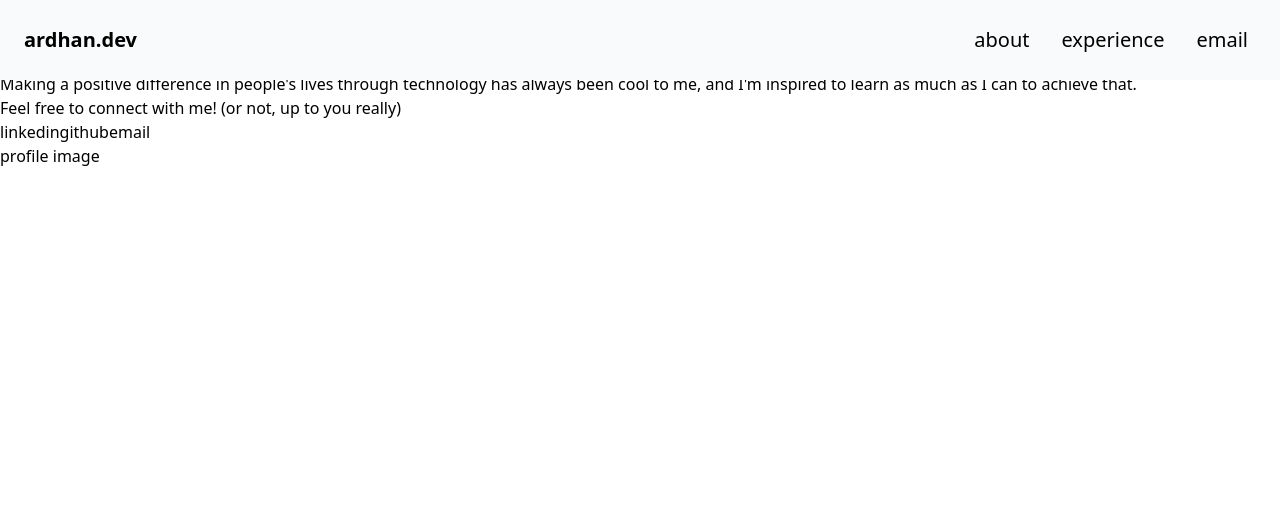
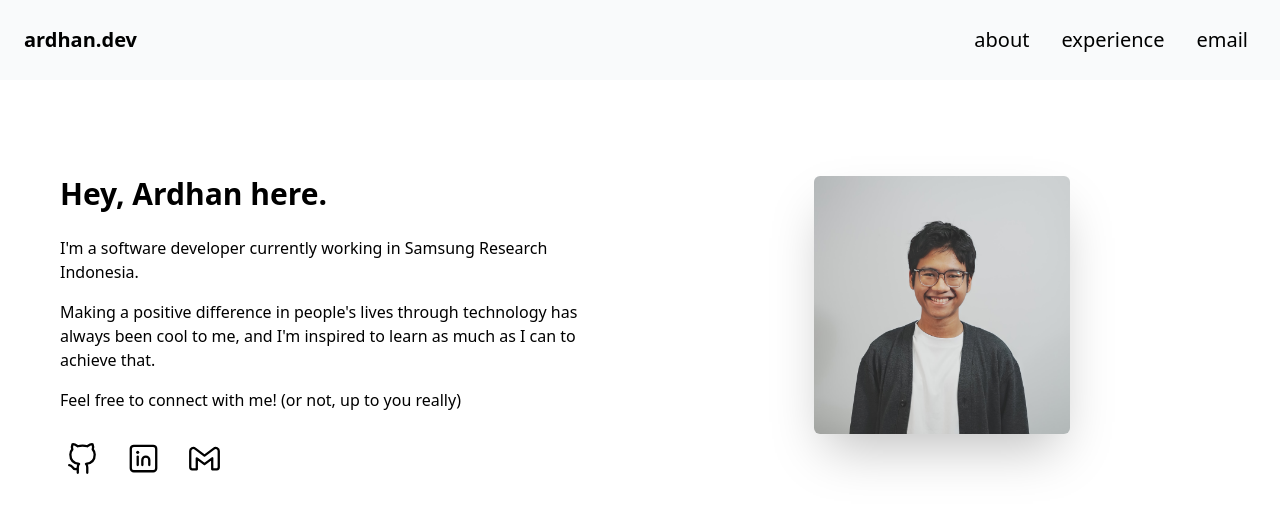
Before and after one commit to ardhan-p/ardhan.dev, a React (Vite) app: page / in a window 1280 px wide. Shown: the top 512 px of the page. Built offline with nearby package versions, Linux system fonts and the light colour scheme.

Commit message:
feat: implement hero component

```diff
--- a/src/components/Hero.tsx
+++ b/src/components/Hero.tsx
@@ -1,50 +1,72 @@
 import { heroParagraphs, personalInfo } from "../data";
+import { EmailIcon, GithubIcon, LinkedinIcon } from "../icons";
 
 const Hero = () => {
-
    return (
-    <section>
+    <section
+      id="hero"
+      className="pt-40 pb-20"
+    >
+      <div className="container mx-auto px-15">
+        <div className="grid grid-cols-2 gap-12">
           <div>
-        <div>
-          <h1>
+            <h1 className="text-3xl font-bold my-4">
               Hey, {personalInfo.name} here.
             </h1>
-        </div>
 
-        <div>
-          <h2>
-            {personalInfo.title}
-          </h2>
-        </div>
-
-        <div>
             {heroParagraphs.map((paragraph, index) => (
               <p
                 key={index}
+                className="py-2"
               >
                 {paragraph}
               </p>
             ))}
-        </div>
-        <div>
-          <a href={personalInfo.linkedin}>
-            linkedin
+
+            <div
+              className="flex my-4"
+            >
+              <a
+                href={personalInfo.github}
+                target="_blank"
+                className="mr-4"
+              >
+                <GithubIcon className="hover:text-white hover:bg-gray-700 transition-colors rounded-md p-1"/>
               </a>
 
-          <a href={personalInfo.github}>
-            github
+              <a
+                href={personalInfo.linkedin}
+                target="_blank"
+                className="mr-4"
+              >
+                <LinkedinIcon className="hover:text-white hover:bg-gray-700 transition-colors rounded-md p-1"/>
               </a>
 
-          <a href={personalInfo.email}>
-            email
+              <a
+                href={personalInfo.email}
+                target="_blank"
+                className="mr-4"
+              >
+                <EmailIcon className="hover:text-white hover:bg-gray-700 transition-colors rounded-md p-1"/>
               </a>
+            </div>
+
+          </div>
+
+          <div
+            className="flex justify-center"
+          >
+            <div className="relative h-64 w-64 my-4">
+              <img
+                className="rounded-md shadow-2xl"
+                src="src/public/ardhan-pfp-1.jpeg"
+              />
             </div>
           </div>
 
-      <div>
-        profile image
         </div>
 
+      </div>
     </section>
   );
 };
```
Lines whose indentation alone changed are shown as unchanged.
